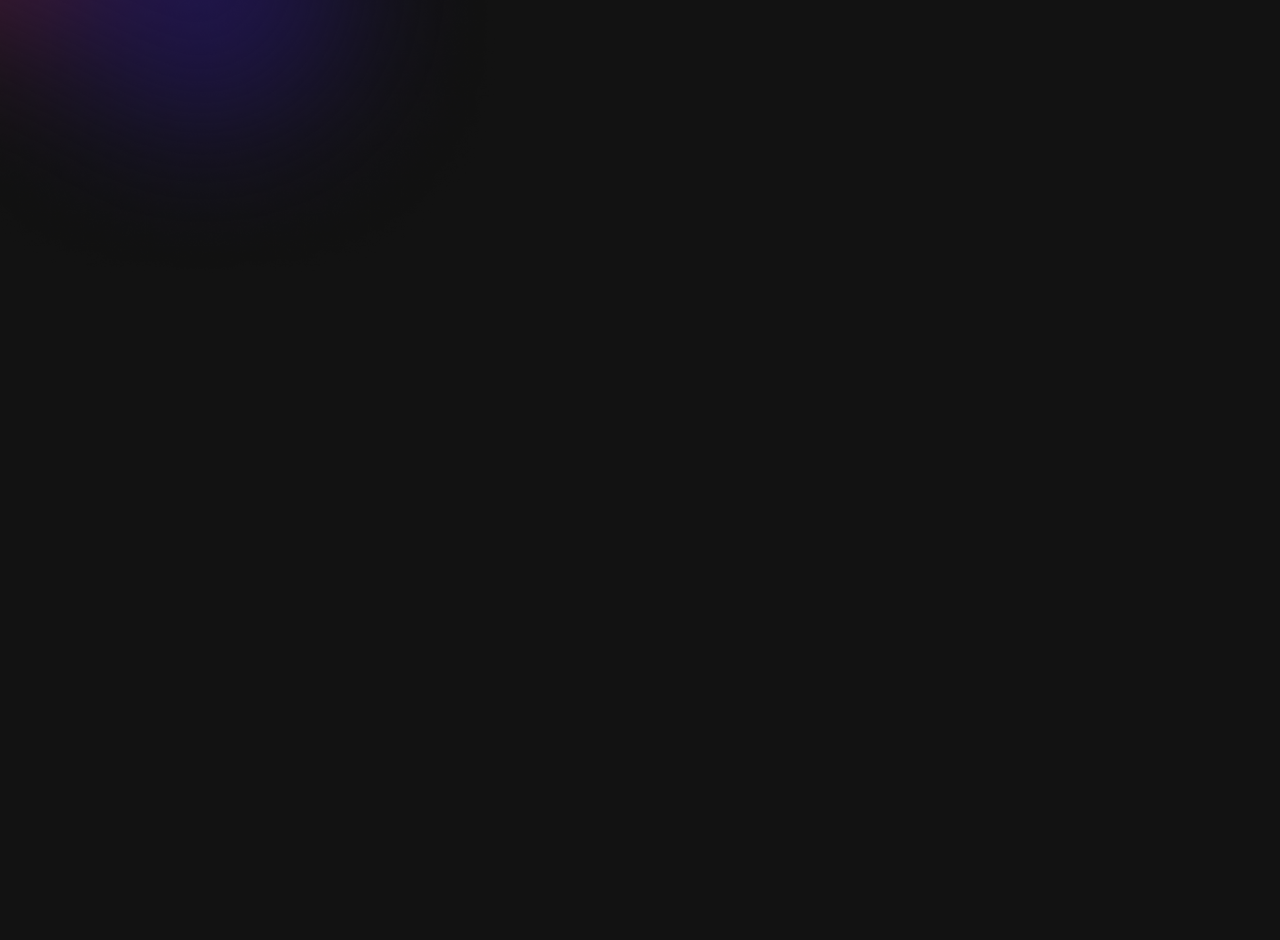
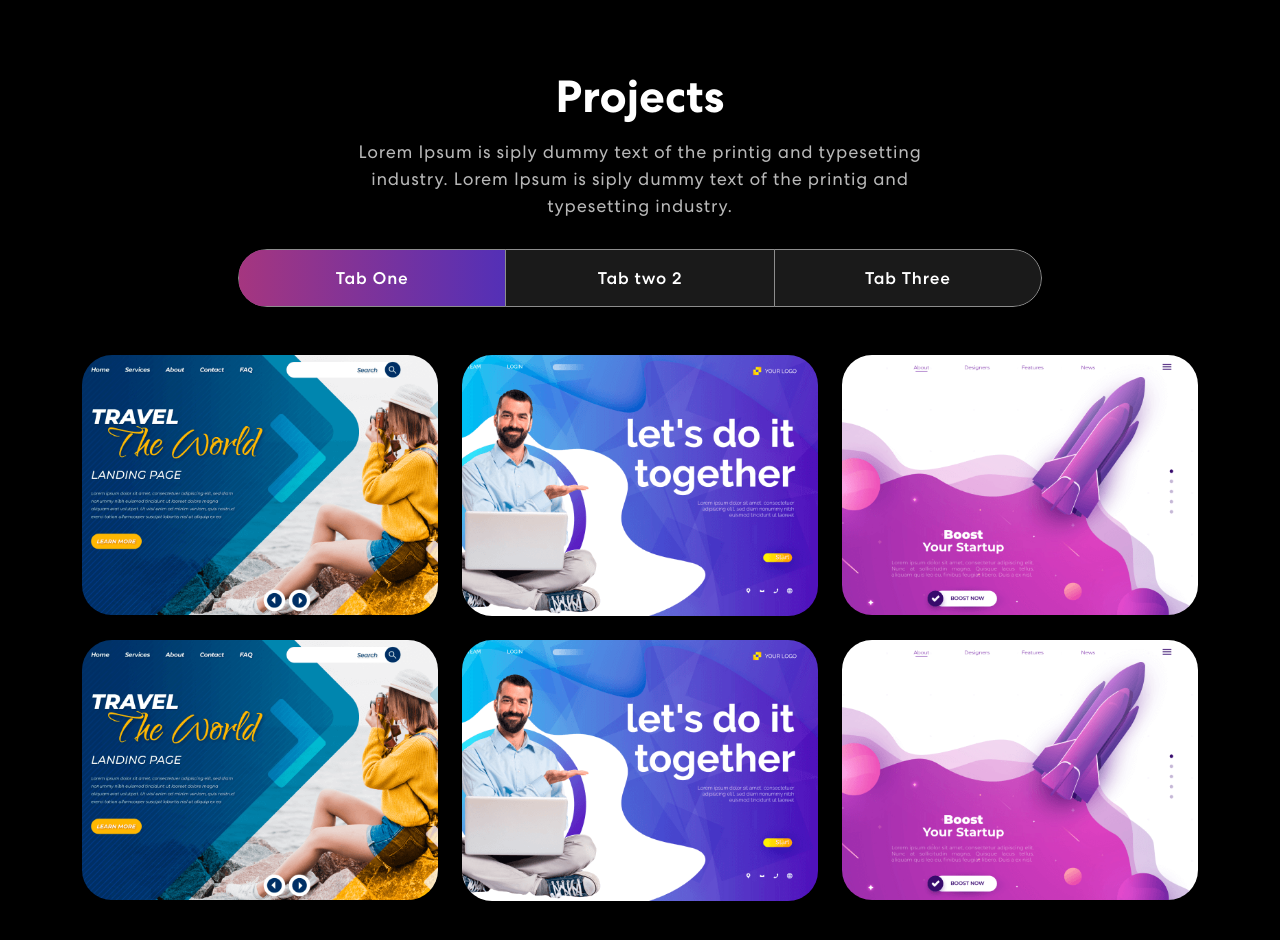
Before and after one commit to benjamin-dang/portfolio-website, a React (Create React App) app: page / in a window 1280 px wide. Shown: the part 1340-2280 px from the top of the page. Before the commit the page ends 1630 px from the top, so only its background shows below. Built offline with nearby package versions, Linux system fonts and the light colour scheme.

Commit message:
added projects.js and cards

```diff
--- a/src/App.css
+++ b/src/App.css
@@ -304,7 +304,6 @@ nav.navbar .navbar-toggler[aria-expanded="true"] .navbar-toggler-icon {
 .skill {
   padding: 0 0 50px 0;
   position: relative;
-  width: 100%;
 }
 .skill-bx {
   background: #151515;
--- a/src/App.js
+++ b/src/App.js
@@ -1,9 +1,7 @@
 import './App.css';
 import 'bootstrap/dist/css/bootstrap.min.css';
-import NavBar from './Components/NavBar';
-import Banner from './Components/Banner';
-import Skills from './Components/Skills';
 
+import {NavBar, Banner, Skills, Projects} from './Components/index';
 
 function App() {
   return (
@@ -11,6 +9,7 @@ function App() {
       <NavBar />
       <Banner />
       <Skills />
+      <Projects/>
     </div>
   );
 }
--- a/src/Components/Banner.js
+++ b/src/Components/Banner.js
@@ -17,7 +17,7 @@ export default function Banner() {
             tick();
         }, delta)
         return () => { clearInterval(ticker) }
-    }, [text])
+    },)
 
     const tick = () => {
         let i = loopNum % toRotate.length
--- a/src/Components/NavBar.js
+++ b/src/Components/NavBar.js
@@ -1,4 +1,4 @@
-import { Container, Nav, Navbar, NavDropdown } from "react-bootstrap";
+import { Container, Nav, Navbar } from "react-bootstrap";
 import { useEffect, useState } from "react";
 
 import logo from '../assets/img/logo.svg'
@@ -48,9 +48,9 @@ export default function NavBar() {
                     </Nav>
                     <span className="navbar-text">
                         <div className="social-icon">
-                            <a href="#"><img src={navIcon1} alt="" /></a>
-                            <a href="#"><img src={navIcon2} alt="" /></a>
-                            <a href="#"><img src={navIcon3} alt="" /></a>
+                            <a href="/test"><img src={navIcon1} alt="" /></a>
+                            <a href="/test"><img src={navIcon2} alt="" /></a>
+                            <a href="/test"><img src={navIcon3} alt="" /></a>
                         </div>
                         <button className="vvd" onClick={() => console.log('connect')}><spann>Lets Connect</spann></button>
                     </span>
--- /dev/null
+++ b/src/Components/ProjectCard.js
@@ -0,0 +1,15 @@
+import { Col } from "react-bootstrap"
+
+export default function ProjectCards({title, description, imgUrl}){
+    return(
+        <Col sm={6} md={4}>
+            <div className="proj-imgbx">
+                <img src={imgUrl}/>
+                <div className="proj-txtx">
+                    <h4>{title}</h4>
+                    <span>{description}</span>
+                </div>
+            </div>
+        </Col>
+    )
+}
--- /dev/null
+++ b/src/Components/Projects.js
@@ -0,0 +1,80 @@
+import { Container, Row, Col, Tab, Nav, } from "react-bootstrap"
+import colorSharp2 from '../assets/img/color-sharp2.png'
+import projImg1 from '../assets/img/project-img1.png'
+import projImg2 from '../assets/img/project-img2.png'
+import projImg3 from '../assets/img/project-img3.png'
+
+
+import ProjectCard from './ProjectCard'
+
+export default function Projects() {
+    const projects =
+        [{
+            title: "Business Startup",
+            desciption: "Design & Development",
+            imgUrl: projImg1,
+        }, {
+            title: "Business Startup",
+            desciption: "Design & Development",
+            imgUrl: projImg2,
+        }, {
+            title: "Business Startup",
+            desciption: "Design & Development",
+            imgUrl: projImg3,
+        }, {
+            title: "Business Startup",
+            desciption: "Design & Development",
+            imgUrl: projImg1,
+        }, {
+            title: "Business Startup",
+            desciption: "Design & Development",
+            imgUrl: projImg2,
+        }, {
+            title: "Business Startup",
+            describe: "Designe & Development",
+            imgUrl: projImg3
+        }]
+    return (
+        <section className="project" id="projects">
+            <Container>
+                <Row>
+                    <Col>
+                        <h2>Projects</h2>
+                        <p>Lorem Ipsum is siply dummy text of the printig and typesetting industry. Lorem Ipsum is siply dummy text of the printig and typesetting industry.</p>
+                        <Tab.Container id="projects-tabs" defaultActiveKey="first">
+                            <Nav variant="pills" className="nav-pils mb-5 justify-content-center align-items-center" id="pills-tab">
+                                <Nav.Item>
+                                    <Nav.Link eventKey="first">Tab One</Nav.Link>
+                                </Nav.Item>
+                                <Nav.Item>
+                                    <Nav.Link eventKey="second">Tab two 2</Nav.Link>
+                                </Nav.Item>
+                                <Nav.Item>
+                                    <Nav.Link eventKey="third">Tab Three</Nav.Link>
+                                </Nav.Item>
+                            </Nav>
+                            <Tab.Content>
+                                <Tab.Pane eventKey="first">
+                                    <Row>
+                                        {
+                                            projects.map((projects, index) => {
+                                                return (
+                                                    <ProjectCard
+                                                        key={index}
+                                                        {...projects} />
+                                                )
+                                            })
+                                        }
+                                    </Row>
+                                </Tab.Pane>
+                                <Tab.Pane eventKey="section">Loren Ipsum</Tab.Pane>
+                                <Tab.Pane eventKey="third">Loren Ipsum 2</Tab.Pane>
+                            </Tab.Content>
+                        </Tab.Container>
+                    </Col>
+                </Row>
+            </Container>
+            <img className="background-image-right" src={colorSharp2} />
+        </section>
+    )
+}
--- a/src/Components/Skills.js
+++ b/src/Components/Skills.js
@@ -3,8 +3,7 @@ import meter2 from "../assets/img/meter2.svg";
 import meter3 from "../assets/img/meter3.svg";
 import Carousel from 'react-multi-carousel';
 import 'react-multi-carousel/lib/styles.css';
-import arrow1 from "../assets/img/arrow1.svg";
-import arrow2 from "../assets/img/arrow2.svg";
+
 import colorSharp from "../assets/img/color-sharp.png"
 
 export default function Skills() {
@@ -36,19 +35,19 @@ export default function Skills() {
                             <p>Lorem Ipsum is simply dummy text of the printing and typesetting industry.<br></br> Lorem Ipsum has been the industry's standard dummy text.</p>
                             <Carousel responsive={responsive} infinite={true} className="owl-carousel owl-theme skill-slider">
                                 <div className="item">
-                                    <img src={meter1} alt="Image" />
+                                    <img src={meter1} alt="" />
                                     <h5>Web Development</h5>
                                 </div>
                                 <div className="item">
-                                    <img src={meter2} alt="Image" />
+                                    <img src={meter2} alt="" />
                                     <h5>Brand Identity</h5>
                                 </div>
                                 <div className="item">
-                                    <img src={meter3} alt="Image" />
+                                    <img src={meter3} alt="" />
                                     <h5>Logo Design</h5>
                                 </div>
                                 <div className="item">
-                                    <img src={meter1} alt="Image" />
+                                    <img src={meter1} alt="" />
                                     <h5>Web Development</h5>
                                 </div>
                             </Carousel>
@@ -56,7 +55,7 @@ export default function Skills() {
                     </div>
                 </div>
             </div>
-            <img className="background-image-left" src={colorSharp} alt="Image" />
+            <img className="background-image-left" src={colorSharp} alt="" />
         </section>
     )
 }
--- a/src/Components/index.js
+++ b/src/Components/index.js
@@ -1,3 +1,6 @@
 import NavBar from "./NavBar";
+import Projects from "./Projects";
+import Skills from "./Skills";
+import Banner from "./Banner";
 
-export default { NavBar }
+export { NavBar, Projects, Skills, Banner }
```
